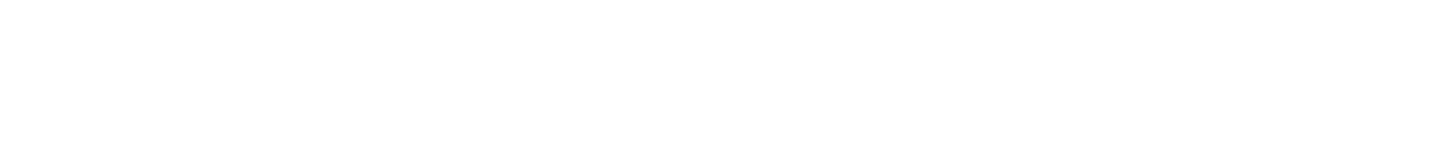
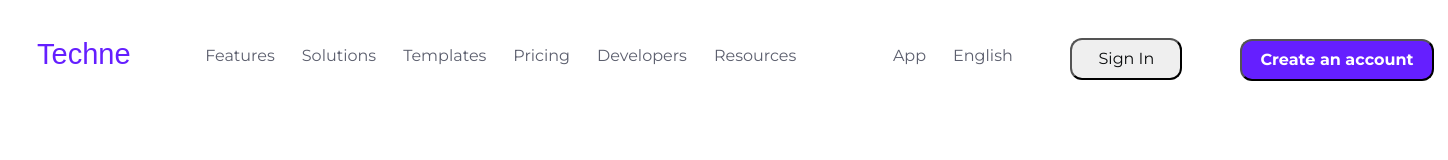
Before and after one commit to anshty/techne_home_page_av, a plain HTML site: page index.html in a window 1280 px wide. Shown: the whole page, 1448 px wide, since content can reach past the window. Drawn offline with Linux system fonts and the light colour scheme; a web font is replaced by a local one.

Commit message:
added navigationbar

```diff
--- a/index.html
+++ b/index.html
@@ -4,11 +4,38 @@
 <head>
     <meta charset="UTF-8">
     <meta name="viewport" content="width=device-width, initial-scale=1.0">
-    <link rel="stylesheet" href="style.css">
-    <title></title>
+    <link rel="preconnect" href="https://fonts.googleapis.com">
+    <link rel="preconnect" href="https://fonts.gstatic.com" crossorigin>
+    <link href="https://fonts.googleapis.com/css2?family=Montserrat:ital,wght@0,100..900;1,100..900&display=swap"
+        rel="stylesheet">
+    <link
+        href="https://fonts.googleapis.com/css2?family=Mochiy+Pop+One&family=Montserrat:ital,wght@0,100..900;1,100..900&display=swap"
+        rel="stylesheet">
+    <link rel="stylesheet" href="stylenav.css">
+    <title>Techne</title>
 </head>
 
-<body>
+<body >
+    <nav class="navbar">
+        <div class="navdiv">
+            <div class="logo"><a href="#">Techne</a></div>
+            <ul>
+                <li><a href="#">Features</a></li>
+                <li><a href="#">Solutions</a></li>
+                <li><a href="#">Templates</a></li>
+                <li><a href="#">Pricing</a></li>
+                <li><a href="#">Developers</a></li>
+                <li><a href="#">Resources</a></li>
+            </ul>
+            <ul>
+               <li><a href="#">App</a></li>
+               <li><a href="#">English</a></li>
+            </ul>
+            <button class="sign_button"><a href="#">Sign In</a></button>
+            <button class="create_button"><a href="#">Create an account</a></button>
+
+        </div>
+    </nav>
 
 </body>
 
--- /dev/null
+++ b/stylenav.css
@@ -0,0 +1,98 @@
+* {
+    text-decoration: none;
+}
+
+.navbar {
+    background-color: #FFFFFF;
+    width: 1440px;
+    height: 64px;
+
+
+}
+
+.navdiv {
+    display: flex;
+    align-items: center;
+    justify-content: space-between;
+}
+
+.logo a {
+    color: #651FFF;
+    margin-left: 29px;
+    font-family: "Mochiy Pop One", sans-serif;
+    font-weight: 400;
+    font-style: normal;
+    font-size: 29px;
+    line-height: 41.99px;
+}
+
+li {
+    height: 24px;
+
+    list-style: none;
+    display: inline-block;
+    line-height: 24px;
+    margin-top: 20px;
+    margin-right: 5px;
+    margin-bottom: 17px;
+    margin-left: 1px;
+}
+
+li a {
+    color: #5C5F6E;
+    font-size: 16px;
+
+    font-family: "Montserrat", sans-serif;
+    font-optical-sizing: auto;
+    font-weight: 400;
+    font-style: normal;
+    margin-right: 17px;
+
+
+}
+
+
+.sign_button {
+
+    margin: 2px;
+    border-radius: 12px;
+    padding: 17px, 9px, 17px;
+    border-color: solid #0B0D0E;
+    width: 112px;
+    height: 42px;
+    float: left;
+    margin-top: 11px;
+    margin-right: 24px;
+
+}
+
+.sign_button a {
+    color: #0B0D0E;
+    font-size: 16px;
+    font-family: "Montserrat", sans-serif;
+    font-weight: 700px;
+    text-align: center;
+    line-height: 24px;
+
+
+}
+
+.create_button {
+    width: 194px;
+    height: 42px;
+    background-color: #651FFF;
+    border-radius: 12px;
+    Padding: 9px, 17px, 9px, 17px;
+    margin-top: 11px;
+    margin-right: 14px;
+}
+
+.create_button a {
+    color: #FFFFFF;
+    font-family: Montserrat;
+    font-weight: 700;
+    font-size: 16px;
+    text-align: center;
+    line-height: 24px;
+    letter-spacing: -3%;
+}
```
